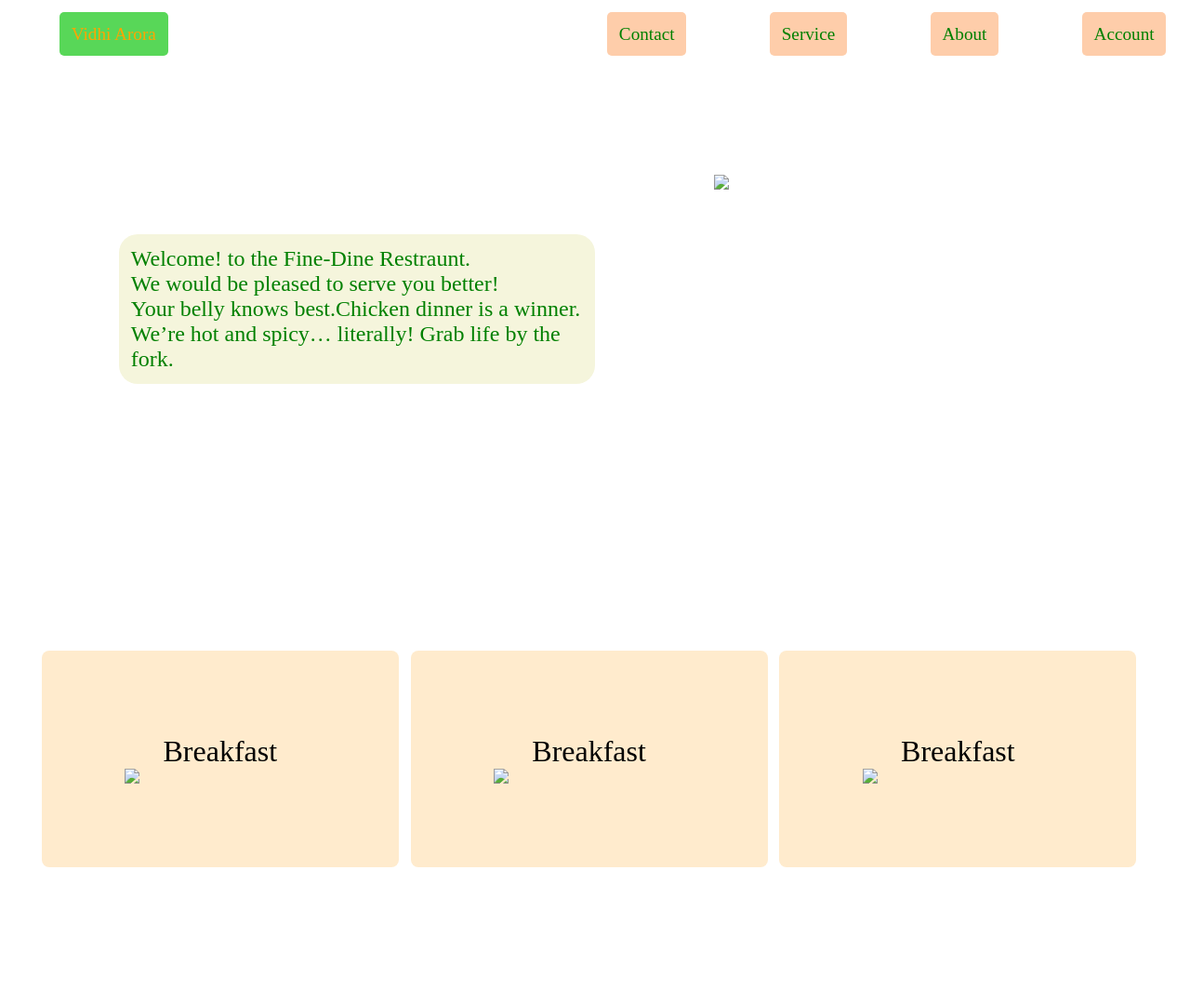
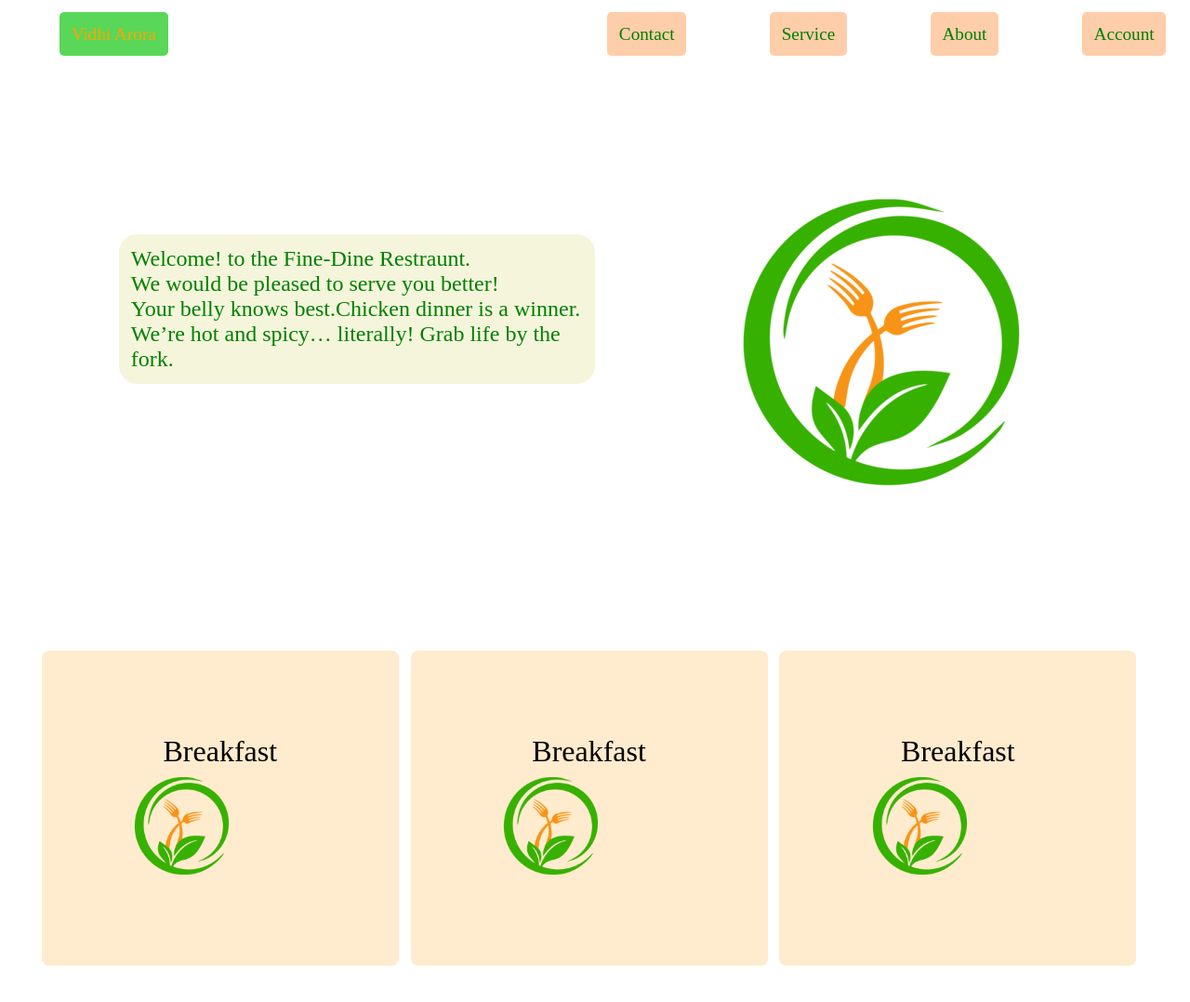
Before and after one commit to Vidhi524/OIBSIP, a plain HTML site: page index.html in a window 1280 px wide. Shown: the whole page at 93% size. Drawn offline with Linux system fonts and the light colour scheme.

Commit message:
Update index.html

```diff
--- a/index.html
+++ b/index.html
@@ -29,7 +29,7 @@
       We would be pleased to serve you better!<br>Your belly knows best.Chicken dinner is a winner.<br>
       We’re hot and spicy… literally!
       Grab life by the fork.</span>
-  <span class="img"><img src="images/header_logo.png"></span>
+  <span class="img"><img src="header_logo.png"></span>
     </div>
 
     <!-------------------------------------------------------------------------------------------------------------------------------------------->
@@ -39,15 +39,15 @@
       <div class="menu">
         <div #="d1" class="div">
           <span>Breakfast</span>
-          <img src="images/header_logo.png">
+          <img src="header_logo.png">
         </div>
         <div #="d2" class="div">
           <span>Breakfast</span>
-          <img src="images/header_logo.png">
+          <img src="header_logo.png">
         </div>
         <div #="d3" class="div">
           <span>Breakfast</span>
-          <img src="images/header_logo.png">
+          <img src="header_logo.png">
         </div>
 
       </div>
```
